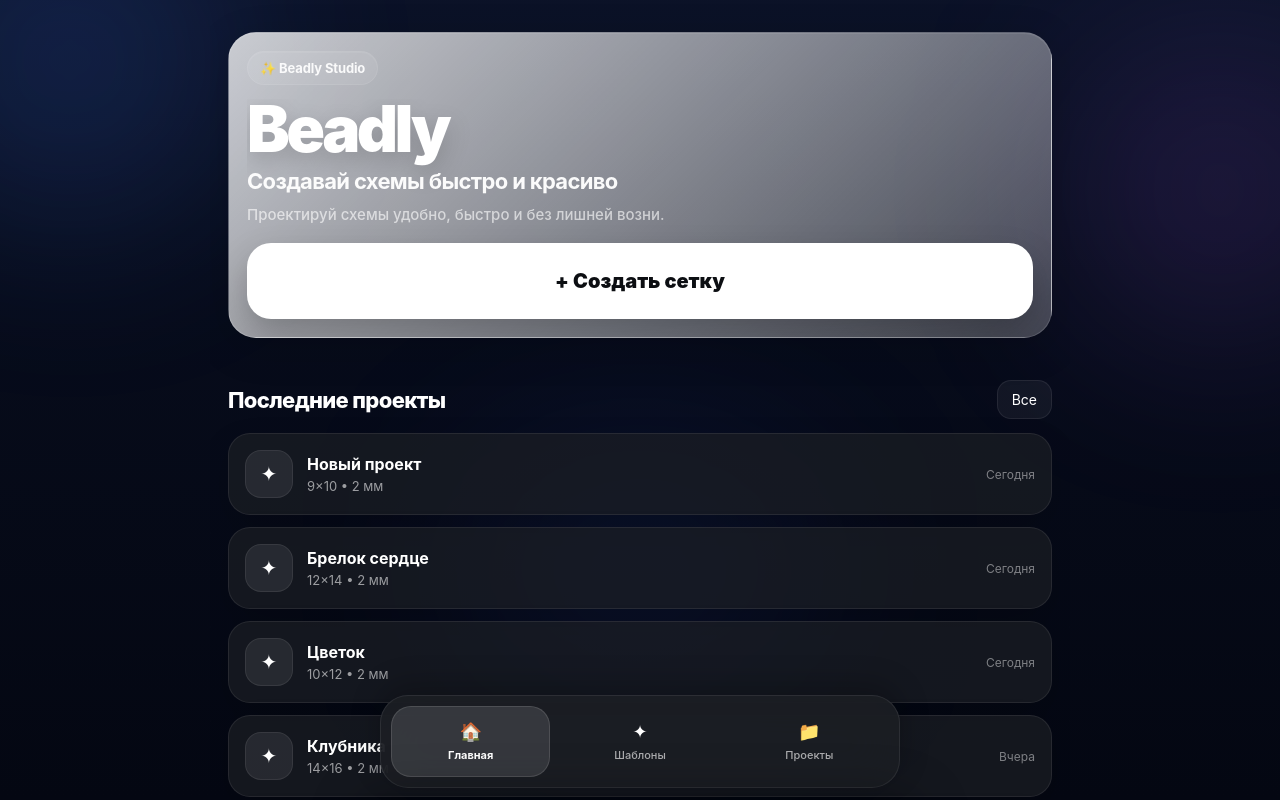
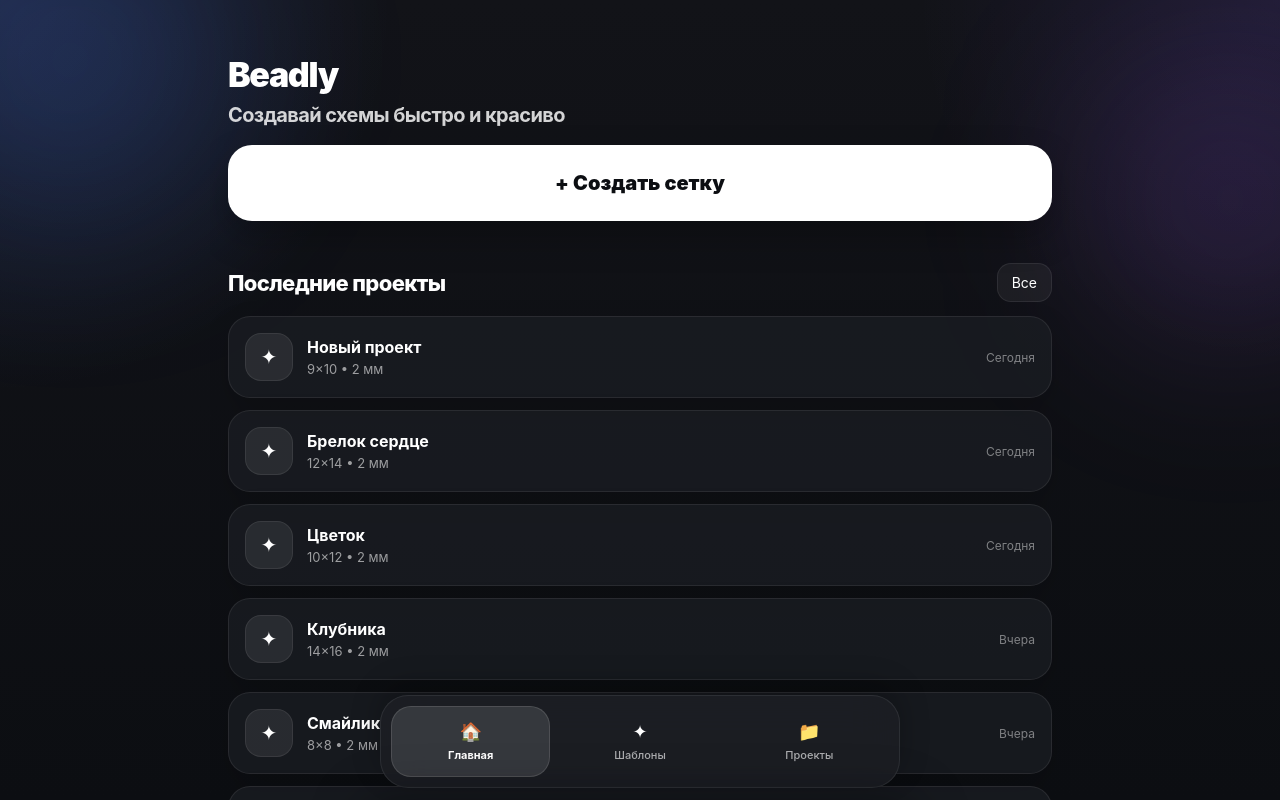
Before and after one commit to DaniilOreshenkov/miniApp, a React (Vite) app: page / in a window 1280 px wide. Built offline with nearby package versions, Linux system fonts and the light colour scheme.

Commit message:
рефакторинг homescreen 22

```diff
--- a/src/screens/HomeScreen.tsx
+++ b/src/screens/HomeScreen.tsx
@@ -57,10 +57,8 @@ const HomeScreen: React.FC<Props> = ({ onCreateGrid }) => {
 
   const scrollContainerRef = useRef<HTMLDivElement | null>(null);
   const stickyRef = useRef<HTMLElement | null>(null);
-  const heroSurfaceRef = useRef<HTMLDivElement | null>(null);
   const textWrapRef = useRef<HTMLDivElement | null>(null);
   const buttonRef = useRef<HTMLButtonElement | null>(null);
-  const badgeRef = useRef<HTMLDivElement | null>(null);
   const rafRef = useRef<number | null>(null);
   const latestScrollRef = useRef(0);
   const tabAnimationRafRef = useRef<number | null>(null);
@@ -94,60 +92,33 @@ const HomeScreen: React.FC<Props> = ({ onCreateGrid }) => {
 
   const applyHeroAnimation = (scrollTop: number) => {
     const sticky = stickyRef.current;
-    const heroSurface = heroSurfaceRef.current;
     const textWrap = textWrapRef.current;
     const button = buttonRef.current;
-    const badge = badgeRef.current;
 
-    if (!sticky || !heroSurface || !textWrap || !button || !badge) return;
+    if (!sticky || !textWrap || !button) return;
 
     const progress = Math.min(Math.max(scrollTop / COLLAPSE_SCROLL, 0), 1);
     const eased = 1 - Math.pow(1 - progress, 3);
 
-    const stickyPaddingTop = 16 - 4 * eased;
-    const stickyPaddingBottom = 18 - 8 * eased;
-
-    const surfacePaddingTop = 18 - 5 * eased;
-    const surfacePaddingBottom = 18 - 6 * eased;
-    const surfacePaddingHorizontal = 18 - 2 * eased;
-    const surfaceRadius = 28 - 8 * eased;
-    const surfaceBorderOpacity = 0.12 - 0.04 * eased;
-    const surfaceBgOpacity = 0.78 - 0.12 * eased;
-    const surfaceBlur = 18 - 4 * eased;
-
-    const badgeOpacity = 1 - eased * 0.75;
-    const badgeTranslateY = -8 * eased;
+    const paddingTop = 18 - 6 * eased;
+    const paddingBottom = 20 - 8 * eased;
 
     const textOpacity = 1 - eased;
     const textTranslateY = -18 * eased;
     const textScale = 1 - 0.06 * eased;
-    const textHeight = 150 - 150 * eased;
+    const textHeight = 132 - 132 * eased;
     const textMarginBottom = 18 - 18 * eased;
 
     const buttonHeight = 76 - 12 * eased;
     const buttonFontSize = 20 - 2 * eased;
-    const buttonRadius = 24 - 5 * eased;
+    const buttonRadius = 24 - 4 * eased;
     const buttonShadowY = 16 - 6 * eased;
     const buttonShadowBlur = 34 - 10 * eased;
-    const buttonShadowOpacity = 0.22 - 0.08 * eased;
+    const buttonShadowOpacity = 0.26 - 0.1 * eased;
     const buttonTranslateY = -2 * eased;
 
-    sticky.style.paddingTop = `${stickyPaddingTop}px`;
-    sticky.style.paddingBottom = `${stickyPaddingBottom}px`;
-
-    heroSurface.style.paddingTop = `${surfacePaddingTop}px`;
-    heroSurface.style.paddingBottom = `${surfacePaddingBottom}px`;
-    heroSurface.style.paddingLeft = `${surfacePaddingHorizontal}px`;
-    heroSurface.style.paddingRight = `${surfacePaddingHorizontal}px`;
-    heroSurface.style.borderRadius = `${surfaceRadius}px`;
-    heroSurface.style.backdropFilter = `blur(${surfaceBlur}px)`;
-    heroSurface.style.background = `linear-gradient(135deg, rgba(255,255,255,${surfaceBgOpacity}) 0%, rgba(255,255,255,${
-      surfaceBgOpacity * 0.3
-    }) 100%)`;
-    heroSurface.style.border = `1px solid rgba(255,255,255,${surfaceBorderOpacity})`;
-
-    badge.style.opacity = `${badgeOpacity}`;
-    badge.style.transform = `translateY(${badgeTranslateY}px)`;
+    sticky.style.paddingTop = `${paddingTop}px`;
+    sticky.style.paddingBottom = `${paddingBottom}px`;
 
     textWrap.style.opacity = `${textOpacity}`;
     textWrap.style.transform = `translateY(${textTranslateY}px) scale(${textScale})`;
@@ -269,17 +240,9 @@ const HomeScreen: React.FC<Props> = ({ onCreateGrid }) => {
   const homeContent = (
     <>
       <section ref={stickyRef} style={stickyHeroWrapStyle}>
-        <div ref={heroSurfaceRef} style={heroSurfaceStyle}>
-          <div ref={badgeRef} style={heroBadgeStyle}>
-            ✨ Beadly Studio
-          </div>
-
         <div ref={textWrapRef} style={heroTextWrapStyle}>
           <div style={appTitleStyle}>Beadly</div>
           <h1 style={heroTitleStyle}>Создавай схемы быстро и красиво</h1>
-            <p style={heroSubtitleStyle}>
-              Проектируй схемы удобно, быстро и без лишней возни.
-            </p>
         </div>
 
         <button
@@ -290,7 +253,6 @@ const HomeScreen: React.FC<Props> = ({ onCreateGrid }) => {
         >
           + Создать сетку
         </button>
-        </div>
       </section>
 
       {hasProjects && (
@@ -332,10 +294,8 @@ const HomeScreen: React.FC<Props> = ({ onCreateGrid }) => {
 
   return (
     <div style={rootStyle}>
-      <div style={backgroundBaseStyle} />
       <div style={topGlowStyle} />
       <div style={sideGlowStyle} />
-      <div style={bottomGlowStyle} />
 
       <div
         ref={scrollContainerRef}
@@ -402,22 +362,16 @@ const rootStyle: React.CSSProperties = {
   overflow: "hidden",
 };
 
-const backgroundBaseStyle: React.CSSProperties = {
-  position: "absolute",
-  inset: 0,
-  zIndex: 0,
-  pointerEvents: "none",
-  background:
-    "linear-gradient(180deg, rgba(11,18,40,0.96) 0%, rgba(7,12,28,0.98) 34%, rgba(4,7,18,1) 100%)",
-};
-
 const scrollAreaStyle: React.CSSProperties = {
   ...ui.contentWrapper,
   position: "relative",
   zIndex: 2,
   height: "100%",
   background: "transparent",
-  paddingTop: "max(16px, env(safe-area-inset-top))",
+
+  // ✅ ВОТ ЕДИНСТВЕННОЕ ИЗМЕНЕНИЕ
+  paddingTop: "max(36px, calc(env(safe-area-inset-top) + 16px))",
+
   paddingBottom: TAB_BAR_SAFE_SPACE,
   boxSizing: "border-box",
   overflowY: "auto",
@@ -432,34 +386,20 @@ const topGlowStyle: React.CSSProperties = {
   height: 320,
   borderRadius: "50%",
   background: ds.color.glowBlue,
-  filter: "blur(95px)",
+  filter: "blur(90px)",
   zIndex: 0,
   pointerEvents: "none",
 };
 
 const sideGlowStyle: React.CSSProperties = {
   position: "absolute",
-  top: 40,
+  top: 60,
   right: -90,
-  width: 300,
-  height: 300,
+  width: 280,
+  height: 280,
   borderRadius: "50%",
   background: ds.color.glowPurple,
-  filter: "blur(95px)",
-  zIndex: 0,
-  pointerEvents: "none",
-};
-
-const bottomGlowStyle: React.CSSProperties = {
-  position: "absolute",
-  bottom: 120,
-  left: "50%",
-  transform: "translateX(-50%)",
-  width: 360,
-  height: 220,
-  borderRadius: "50%",
-  background: "rgba(58, 99, 255, 0.12)",
-  filter: "blur(100px)",
+  filter: "blur(90px)",
   zIndex: 0,
   pointerEvents: "none",
 };
@@ -467,7 +407,7 @@ const bottomGlowStyle: React.CSSProperties = {
 const mainStyle: React.CSSProperties = {
   display: "flex",
   flexDirection: "column",
-  gap: 24,
+  gap: 22,
   paddingBottom: 8,
 };
 
@@ -476,77 +416,35 @@ const stickyHeroWrapStyle: React.CSSProperties = {
   top: 0,
   zIndex: 20,
   background: "transparent",
-  paddingTop: 16,
-  paddingBottom: 18,
+  paddingTop: 18,
+  paddingBottom: 20,
   willChange: "padding",
-};
-
-const heroSurfaceStyle: React.CSSProperties = {
-  position: "relative",
-  overflow: "hidden",
-  padding: "18px",
-  borderRadius: 28,
-  background:
-    "linear-gradient(135deg, rgba(255,255,255,0.78) 0%, rgba(255,255,255,0.22) 100%)",
-  border: "1px solid rgba(255,255,255,0.12)",
-  backdropFilter: "blur(18px)",
-  boxShadow:
-    "0 10px 40px rgba(0,0,0,0.16), inset 0 1px 0 rgba(255,255,255,0.08)",
-};
-
-const heroBadgeStyle: React.CSSProperties = {
-  display: "inline-flex",
-  alignItems: "center",
-  gap: 8,
-  minHeight: 34,
-  padding: "8px 12px",
-  marginBottom: 14,
-  borderRadius: 999,
-  fontSize: 13,
-  fontWeight: 700,
-  letterSpacing: "-0.01em",
-  color: "rgba(255,255,255,0.92)",
-  background: "rgba(255,255,255,0.08)",
-  border: "1px solid rgba(255,255,255,0.08)",
-  boxShadow: "inset 0 1px 0 rgba(255,255,255,0.06)",
-  willChange: "transform, opacity",
 };
 
 const heroTextWrapStyle: React.CSSProperties = {
   overflow: "hidden",
   transformOrigin: "top left",
   willChange: "transform, opacity, max-height, margin",
-  maxHeight: 150,
+  maxHeight: 132,
   marginBottom: 18,
 };
 
 const appTitleStyle: React.CSSProperties = {
-  fontSize: 64,
-  lineHeight: 0.94,
+  fontSize: ds.font.heroApp,
   fontWeight: ds.weight.heavy,
   color: ds.color.textPrimary,
-  letterSpacing: "-0.055em",
-  marginBottom: 10,
-  textShadow: "0 8px 24px rgba(0,0,0,0.18)",
+  letterSpacing: "-0.04em",
+  marginBottom: 8,
 };
 
 const heroTitleStyle: React.CSSProperties = {
   margin: 0,
-  color: "rgba(255,255,255,0.96)",
-  fontSize: 22,
-  lineHeight: 1.14,
+  color: ds.color.textSecondary,
+  fontSize: ds.font.heroTitle,
+  lineHeight: 1.2,
   fontWeight: ds.weight.semibold,
   letterSpacing: "-0.03em",
   maxWidth: 520,
-};
-
-const heroSubtitleStyle: React.CSSProperties = {
-  margin: "10px 0 0 0",
-  color: "rgba(255,255,255,0.62)",
-  fontSize: 15,
-  lineHeight: 1.4,
-  fontWeight: 500,
-  maxWidth: 420,
 };
 
 const primaryButtonStyle: React.CSSProperties = {
```
Lines whose indentation alone changed are shown as unchanged.
